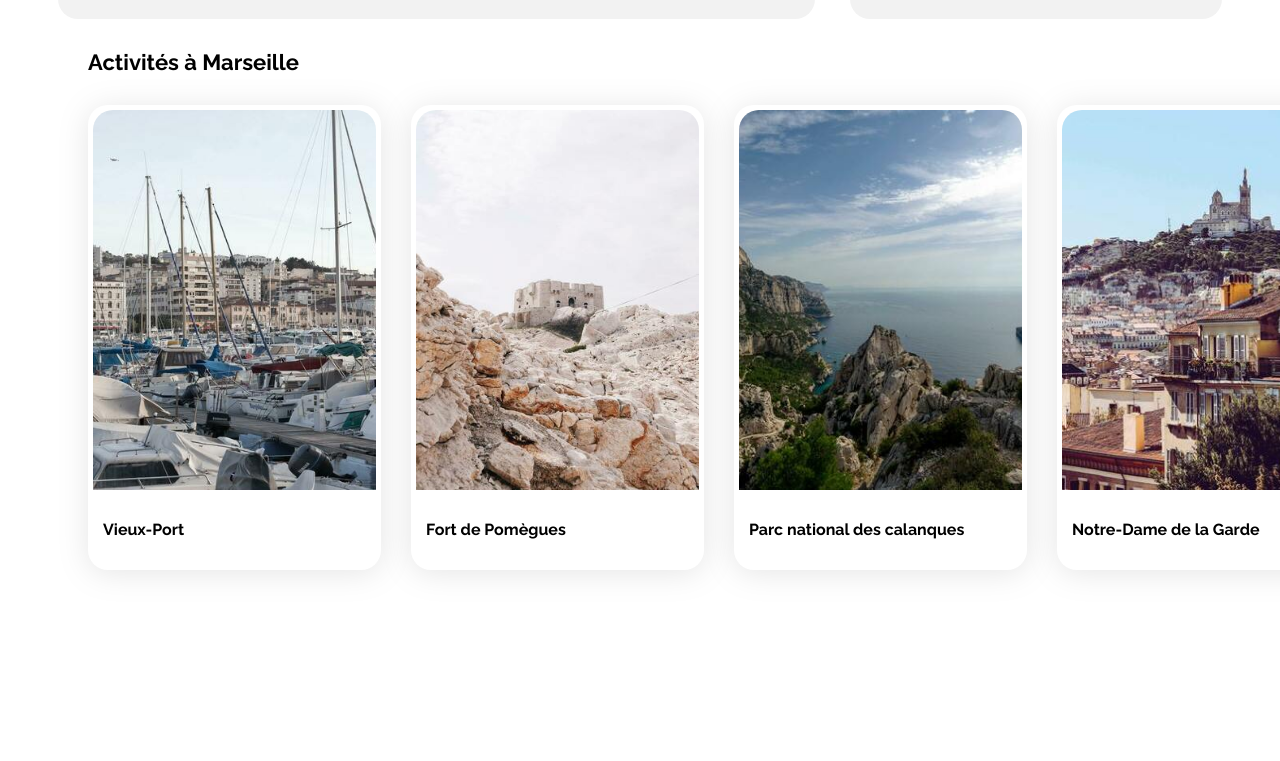
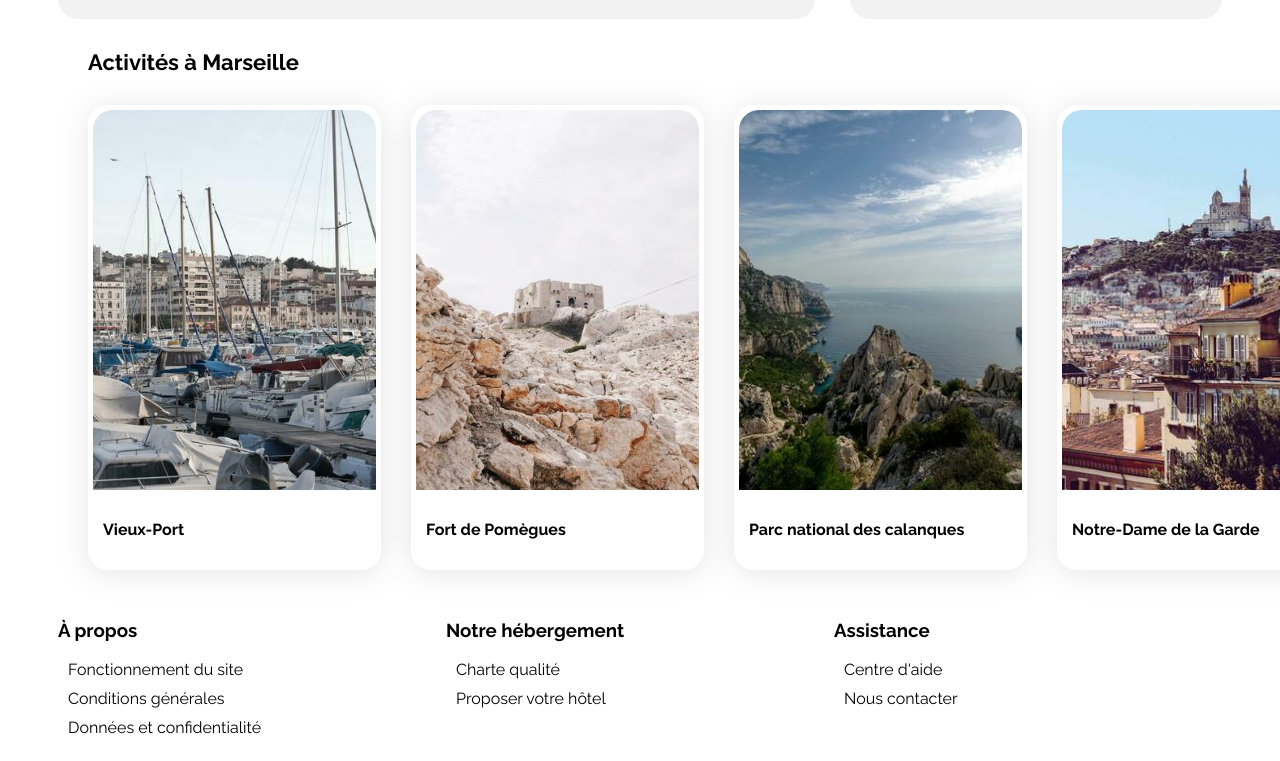
Before and after one commit to matrasit/Booki, a plain HTML site: page index.html in a window 1280 px wide. Shown: the part 1374-2135 px from the top of the page. Before the commit the page ends 1982 px from the top, so only its background shows below. Drawn offline with Linux system fonts and the light colour scheme.

Commit message:
intégration footer

```diff
--- a/css/style.css
+++ b/css/style.css
@@ -308,6 +308,25 @@ nav a:hover{
     padding: 30px;
 
 }
+/* partie footer */
+.footer-container{
+    display: flex;
+    flex-direction: row;
+
+}
+.footer-column{
+    width: 446px;
+
+
+}
+.footer-column ul{
+    list-style: none;
+    padding: 0;
+}
+.footer-column li{
+    margin: 10px;
+}
+
 /* Le code ci-dessous correspond à la version responsive uniquement */
 
 /****** Media queries ***********/
--- a/index.html
+++ b/index.html
@@ -296,7 +296,31 @@
                 </section>
             </div>
         </main>
-        <footer></footer>
+        <footer>
+            <div class="footer-container">
+                <div class="footer-column">
+                    <h3>À propos</h3>
+                    <ul>
+                        <li><a href="#">Fonctionnement du site</a></li>
+                        <li><a href="#">Conditions générales</a></li>
+                        <li><a href="#">Données et confidentialité</a></li>
+                    </ul>
+                </div>
+                <div class="footer-column">
+                    <h3>Notre hébergement</h3>
+                    <ul>
+                        <li><a href="#">Charte qualité</a></li>
+                        <li><a href="#">Proposer votre hôtel</a></li>
+                    </ul>
+                </div>
+                <div class="footer-column">
+                    <h3>Assistance</h3>
+                    <ul>
+                        <li><a href="#">Centre d'aide</a></li>
+                        <li><a href="#">Nous contacter</a></li>
+                    </ul>
+            </div>
+        </footer>
     </div>
 </body>
 
```
